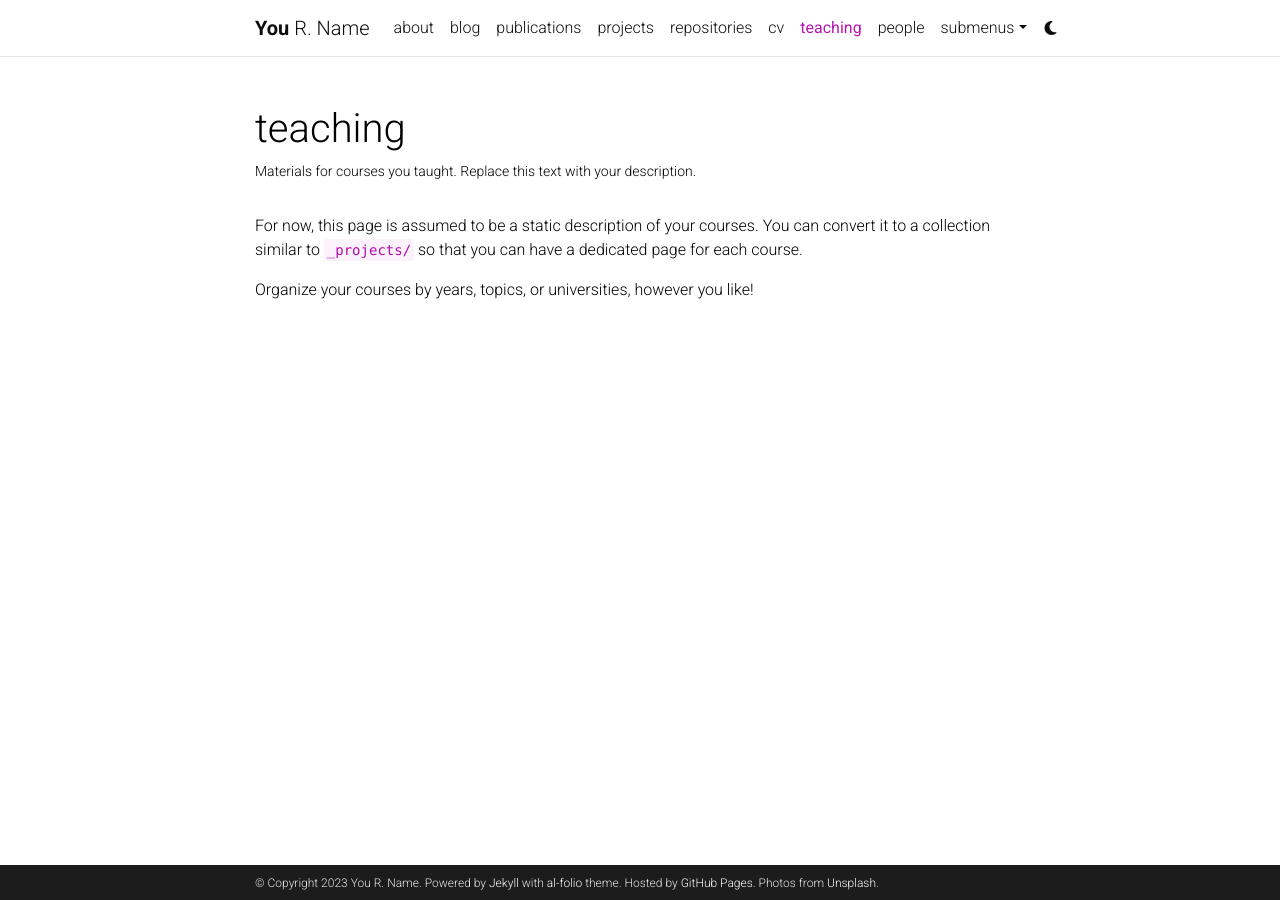
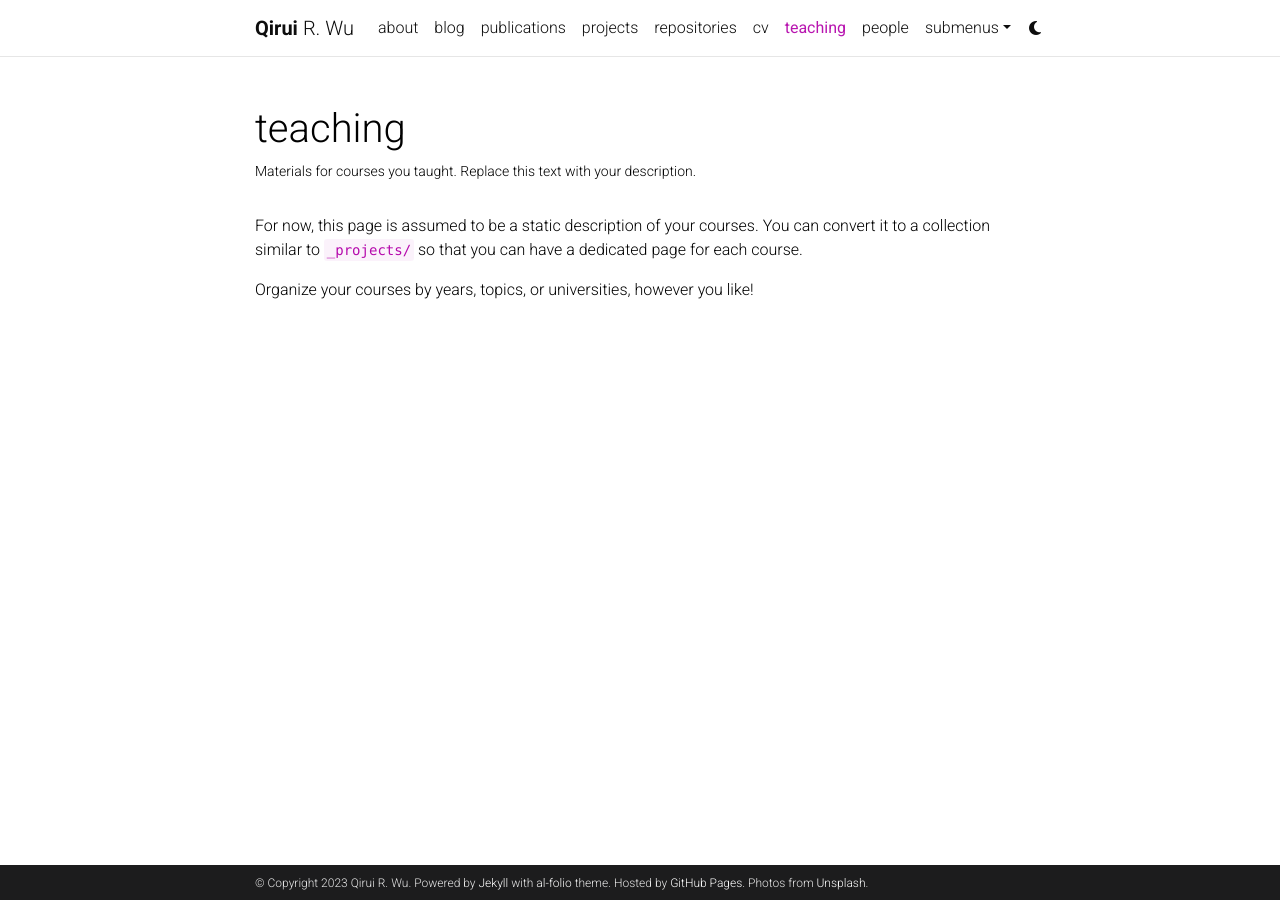
Before and after one commit to qiruiw/qiruiw.github.io, a Jekyll site: the page built from _pages/teaching.md, in a window 1280 px wide. Built offline with Jekyll 4.4.1, drawn with Linux system fonts in a browser that asks for light colours; comment, search, counter and statistics services are not loaded; a style sheet for code colours, icons or effects is not loaded.

Commit message:
Update _config.yml

```diff
--- a/_config.yml
+++ b/_config.yml
@@ -3,10 +3,10 @@
 # -----------------------------------------------------------------------------
 
 title: blank # the website title (if blank, full name will be used instead)
-first_name: You
+first_name: Qirui
 middle_name: R.
-last_name: Name
-email: you@example.com
+last_name: Wu
+email: qiruiw@sfu.ca
 description: > # the ">" symbol means to ignore newlines until "footer_text:"
   A simple, whitespace theme for academics. Based on [*folio](https://github.com/bogoli/-folio) design.
 footer_text: >
@@ -18,8 +18,8 @@
 lang: en # the language of your site (for example: en, fr, cn, ru, etc.)
 icon: ⚛️  # the emoji used as the favicon (alternatively, provide image name in /assets/img/)
 
-url: https://alshedivat.github.io # the base hostname & protocol for your site
-baseurl: /al-folio # the subpath of your site, e.g. /blog/. Leave blank for root
+url: https://qiruiw.github.io # the base hostname & protocol for your site
+baseurl: # the subpath of your site, e.g. /blog/. Leave blank for root
 last_updated: false # set to true if you want to display last updated in the footer
 impressum_path:  # set to path to include impressum link in the footer, use the same path as permalink in a page, helps to conform with EU GDPR
 
```
